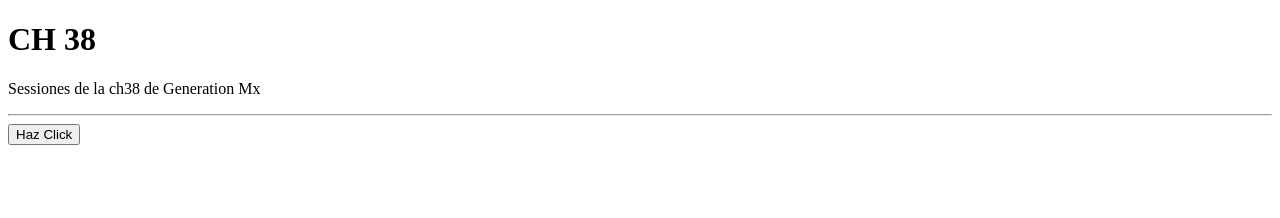
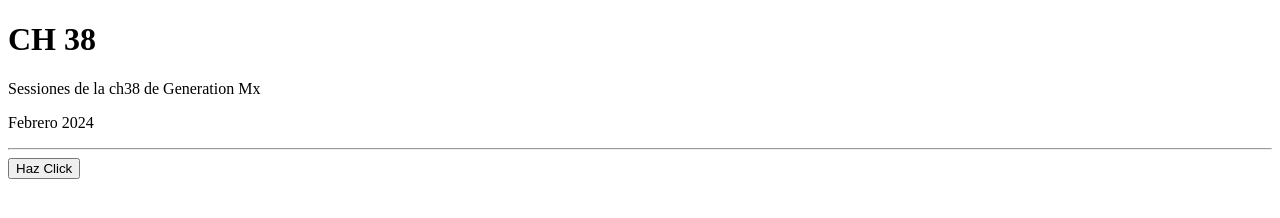
Before and after one commit to jlmwsk32/Ch38-sesiones, a plain HTML site: page index.html in a window 1280 px wide. Drawn offline with Linux system fonts and the light colour scheme.

Commit message:
C1; Fecha

```diff
--- a/index.html
+++ b/index.html
@@ -11,6 +11,7 @@
     <main>
         <h1>CH 38</h1>
         <p>Sessiones de la ch38 de Generation Mx</p>
+        <p>Febrero 2024</p>
         <hr>
         <button>Haz Click</button>
     </main>
```
